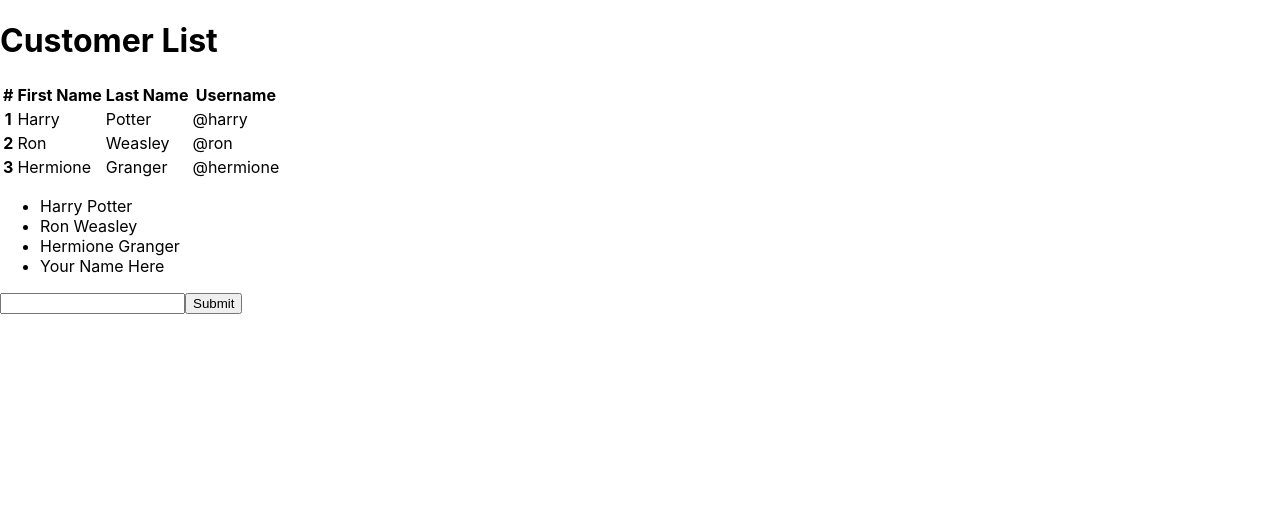
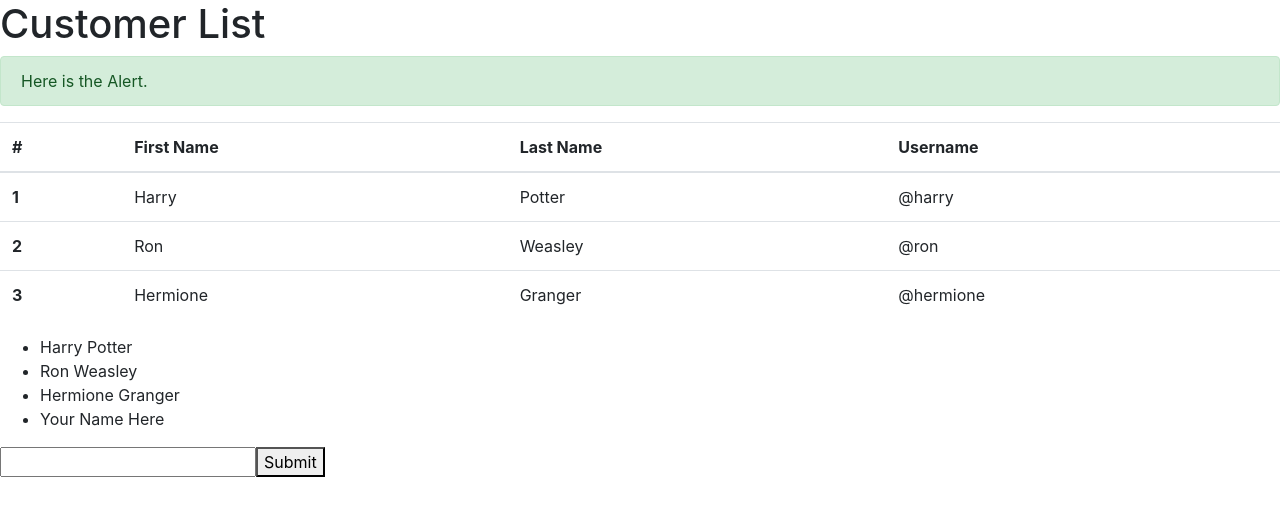
Before and after one commit to vikas-ss/customer-app, a React (Create React App) app: page / in a window 1280 px wide. Shown: the top 516 px of the page. Built offline with nearby package versions, Linux system fonts and the light colour scheme.

Commit message:
reactstrap

```diff
--- a/package.json
+++ b/package.json
@@ -6,6 +6,8 @@
     "@testing-library/jest-dom": "^4.2.4",
     "@testing-library/react": "^9.3.2",
     "@testing-library/user-event": "^7.1.2",
+    "bootstrap": "^4.4.1",
+    "r": "0.0.5",
     "react": "^16.13.0",
     "react-dom": "^16.13.0",
     "react-scripts": "3.4.0",
--- a/src/UserList.jsx
+++ b/src/UserList.jsx
@@ -1,10 +1,14 @@
 import React from 'react';
+import 'bootstrap/dist/css/bootstrap.min.css';
 import { Table } from 'reactstrap';
+import { Alert } from 'reactstrap';
 
 
 class UserList extends React.Component {
     render(){
 		return(
+      <div>
+      <Alert color="success">Here is the Alert.</Alert>
 			<Table>
       <thead>
         <tr>
@@ -35,6 +39,7 @@ class UserList extends React.Component {
         </tr>
       </tbody>
     </Table>
+    </div>
 		);
 	}
 }
```
Also changed, not shown: 1 other file (tests, documents, lock files or other folders).
